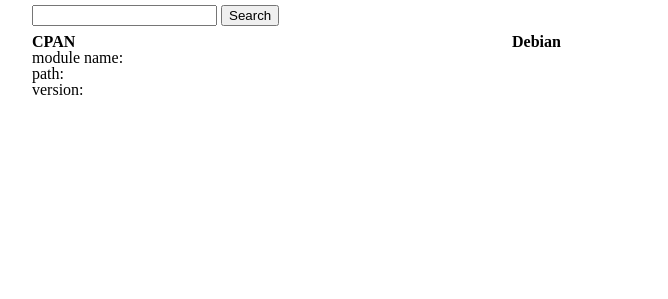
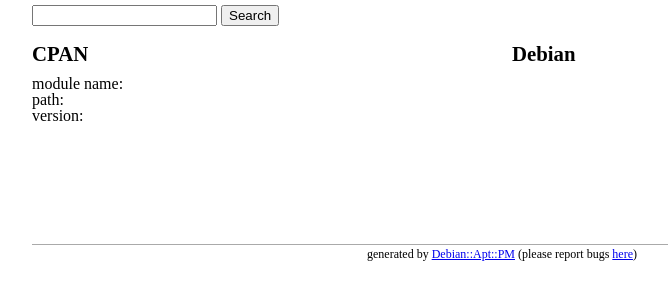
Before and after one commit to jozef/Debian-Apt-PM, a plain HTML site: page examples/web/index.html in a window 1280 px wide. Shown: the part 67-366 px from the top of the page, without its empty margins (138-806 px from the left). Drawn offline with Linux system fonts and the light colour scheme.

Commit message:
add footer text and more styles

```diff
--- a/examples/web/index.html
+++ b/examples/web/index.html
@@ -38,6 +38,9 @@
 			<div id="debianInfo"></div>
 		</div>
 		<div class="clear"></div>
+		<div class="grid_12">
+			<p class="generatedBy">generated by <a href="http://search.cpan.org/perldoc?Debian::Apt::PM">Debian::Apt::PM</a> (please report bugs <a href="https://github.com/jozef/Debian-Apt-PM/issues">here</a>)</p>
+		</div>
 	</div>
 </body>
 </html>
--- a/examples/web/style.css
+++ b/examples/web/style.css
@@ -1,5 +1,10 @@
 h1 {
     font-size: 2em;
+    padding: 0.5em 0;
+}
+
+h2 {
+    font-size: 1.3em;
     padding: 0.5em 0;
 }
 
@@ -19,3 +24,11 @@
 li {
     list-style-type: circle;
 }
+
+.generatedBy {
+    margin: 10em 0;
+    padding: 0.3em 0;
+    font-size: 75%;
+    text-align: center;
+    border-top: 1px solid #aaaaaa;
+}
```
